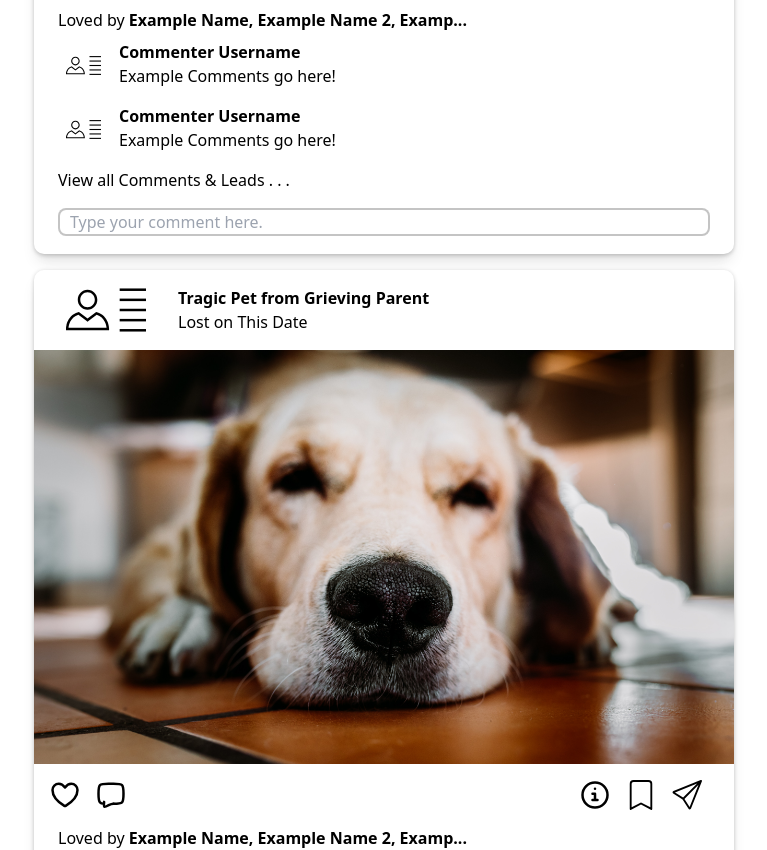
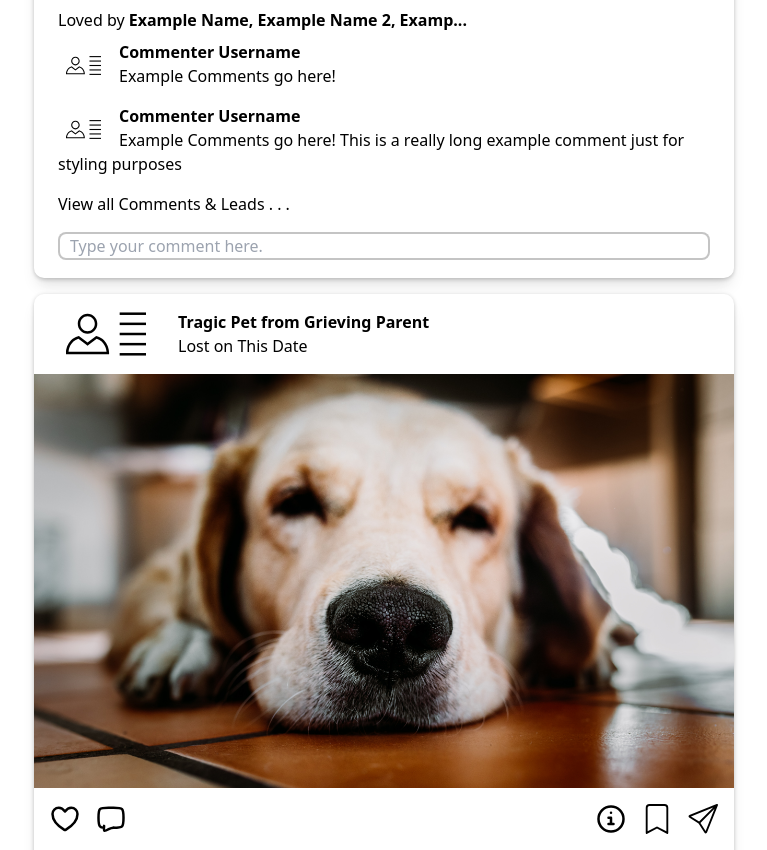
Before and after one commit to Brehtyn/FlorianasFriends, a Nuxt app: page /auth/landing in a window 1280 px wide. Shown: the part 1200-2050 px from the top of the page, without its empty margins (256-1023 px from the left). Built offline with nearby package versions, Linux system fonts and the light colour scheme.

Commit message:
button style fix
corrected right padding on last button of postBase

```diff
--- a/components/postBase.vue
+++ b/components/postBase.vue
@@ -105,7 +105,7 @@
               <img src="~assets/profile.svg" height="16p" width="auto" />
             </div>
             <p><b>Commenter Username</b></p>
-            <p>Example Comments go here!</p>
+            <p>Example Comments go here! This is a really long example comment just for styling purposes</p>
           </div>
 
           <PostComments
@@ -195,6 +195,9 @@ export default {
   width: fit-content;
   margin: 0 1rem 0 0;
 }
+.post_buttons > span > button:last-of-type > img {
+  margin: 0;
+}
 .post_buttons > span > button:hover {
   opacity: 0.7;
 }
```
